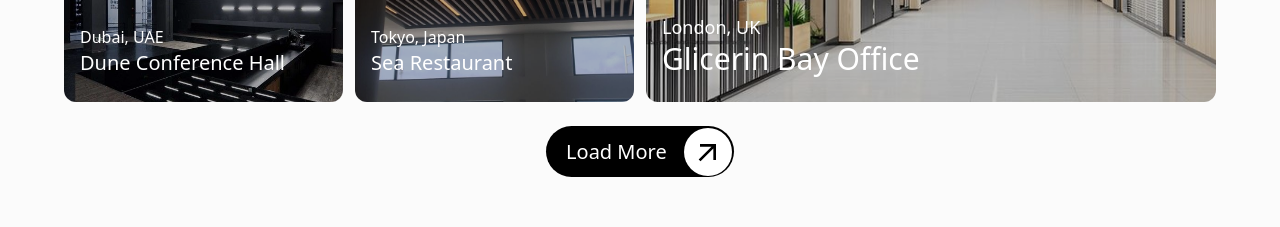
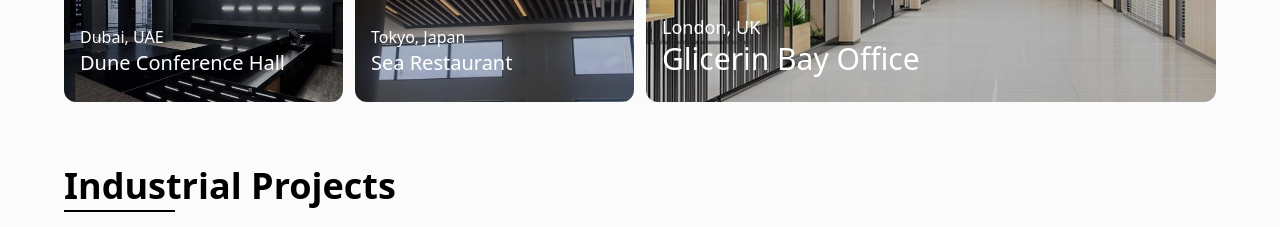
Before and after one commit to goutham-shankar/lytemaster, a Next.js app: page /projects in a window 1280 px wide. Shown: the part 1580-1807 px from the top of the page. Built offline with nearby package versions, Linux system fonts and the light colour scheme.

Commit message:
update: move button component for 'Load More' into bento grid component

```diff
--- a/src/app/projects/page.jsx
+++ b/src/app/projects/page.jsx
@@ -26,7 +26,10 @@ const OverviewSection = ({ title, description }) => {
     return (
         <section className="w-full h-max mt-16 px-8 py-4 flex flex-col justify-center items-left gap-4 text-black sm:px-16 sm:py-8 sm:gap-6 md:mt-20 lg:gap-8 lg:mt-28 xl:gap-12">
             <Heading title={title} />
-      <Paragraph description={description} className="text-left sm:w-1/2" />
+            <Paragraph
+                description={description}
+                className="text-left sm:w-1/2"
+            />
             <Filters filters={filters} />
         </section>
     );
@@ -36,8 +39,7 @@ const ProjectSection = ({ title, cta, projects }) => {
     return (
         <section className="w-full h-max px-8 py-4 flex flex-col justify-center items-center gap-6 text-black sm:px-16 sm:py-8">
             <SectionTitle title={title} />
-      <BentoGrid items={projects} />
-      <CtaButton name={cta.name} href={cta.href} />
+            <BentoGrid items={projects} cta={cta} />
         </section>
     );
 };
```
Lines whose indentation alone changed are shown as unchanged.
